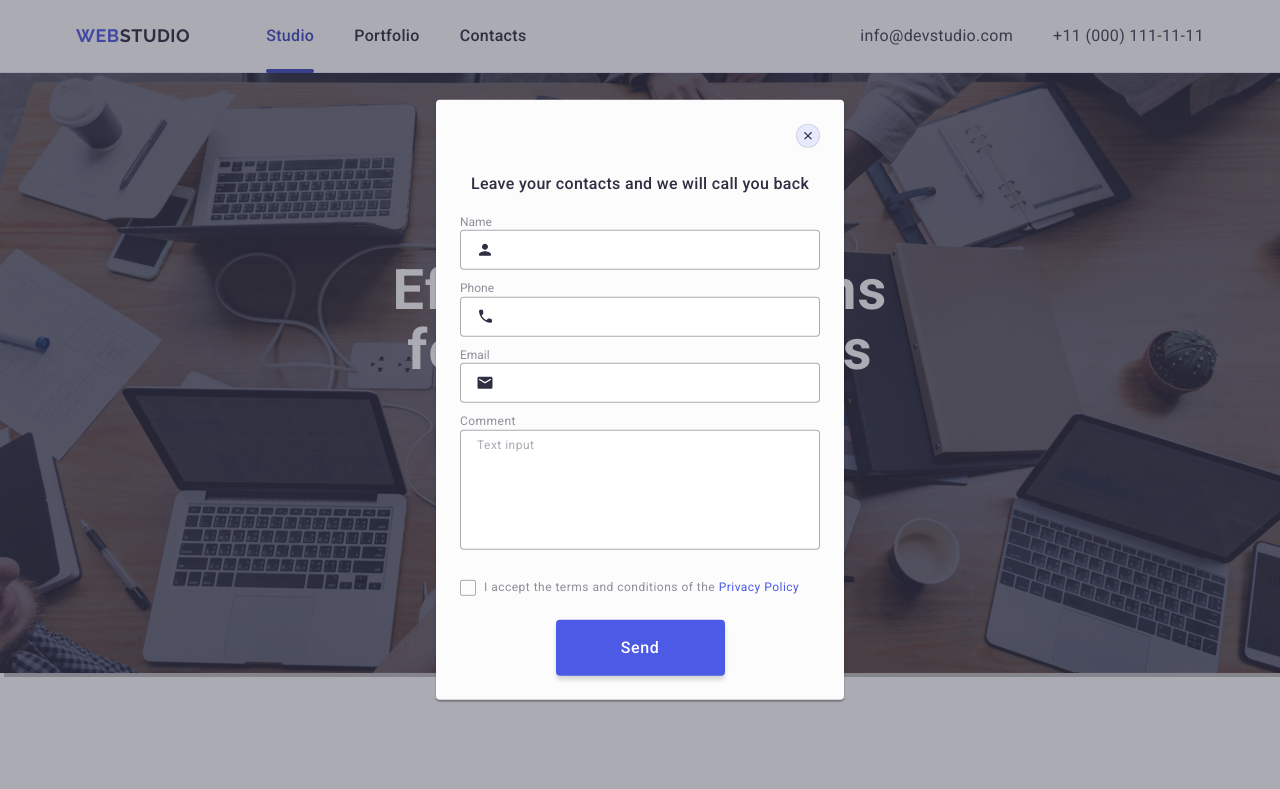
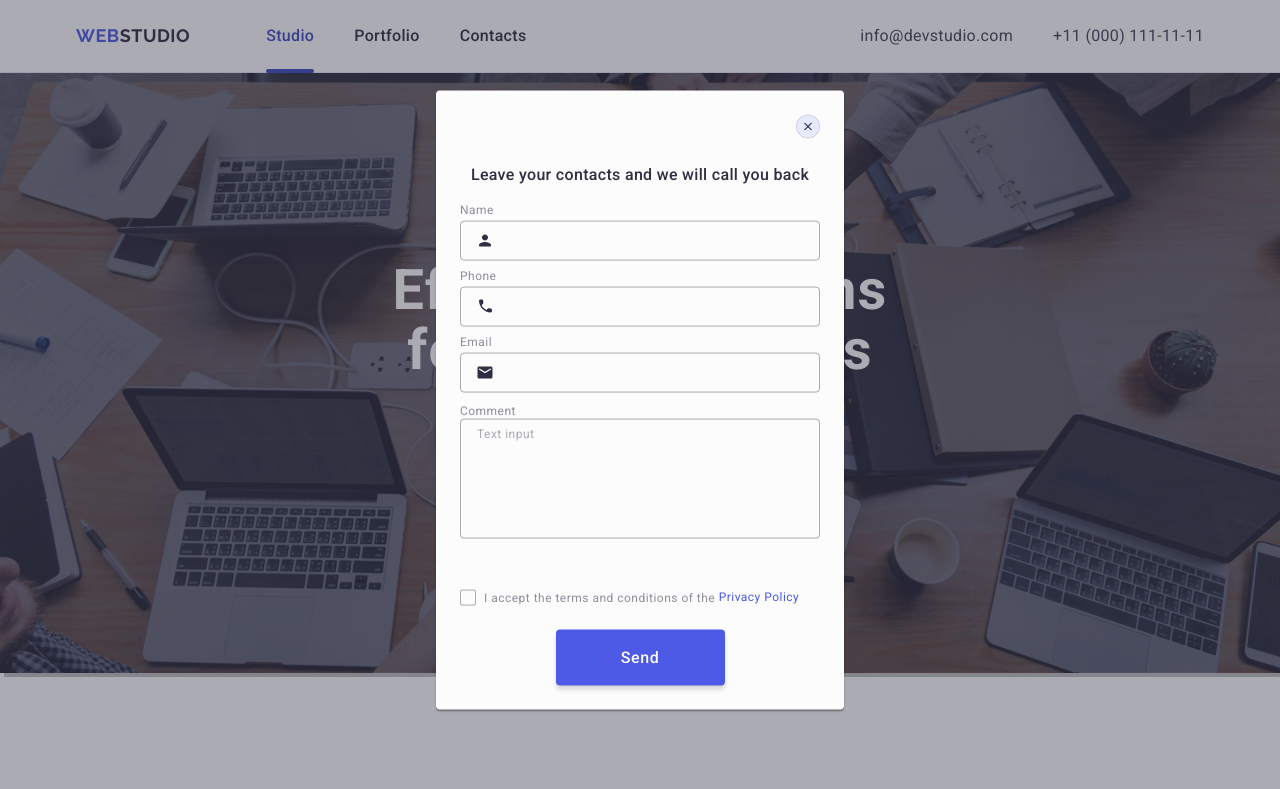
Before and after one commit to anastasiia-manziuk/goit-markup-hw-05, a plain HTML site: page index.html in a window 1280 px wide. Shown: the top 789 px of the page. Drawn offline with nearby package versions, Linux system fonts and the light colour scheme.

Commit message:
update hw-05

```diff
--- a/css/styles.css
+++ b/css/styles.css
@@ -758,17 +758,22 @@ img{
     background-color: #E7E9FC;
     cursor: pointer;
 
-    transition: background-color 250ms cubic-bezier(0.4, 0, 0.2, 1);
+
+    padding: 0;
+
+    transition: background-color 250ms cubic-bezier(0.4, 0, 0.2, 1),
+        border 250ms cubic-bezier(0.4, 0, 0.2, 1);
 
     display: flex;
     align-items: center;
     justify-content: center;
 }
 
-.close {
+.close-images{
     fill:#2e2f42;
     position: relative;
     transition: fill 250ms cubic-bezier(0.4, 0, 0.2, 1);
+    border: none;
 
 
 }
@@ -778,8 +783,8 @@ img{
     background-color: #404bbf;
 }
 
-.btn-close:hover .close,
-.btn-close:focus .close{
+.btn-close:hover .close-images,
+.btn-close:focus .close-images{
     fill: #fff;
 }
 
@@ -800,9 +805,11 @@ img{
 }
 
 .modal-label{
+    display: block;
     font-weight: 400;
     font-size: 12px;
-    line-height: 1.16;
+    line-height: 1.17;
+    letter-spacing: 0.04em;
     margin-bottom: 4px;
     color: #8e8f99;
 
@@ -815,6 +822,9 @@ img{
     height: 40px;
     padding-left: 38px;
     transition: border-color 250ms cubic-bezier(0.4, 0, 0.2, 1);
+
+    background-color: transparent;
+    outline: transparent;
 }
 
 .modal-input-wrap{
@@ -833,7 +843,6 @@ img{
 .input-form:hover,
 .input-form:focus{
     border-color:#4d5ae5 ;
-    outline: none;
     box-shadow: none;
 }
 
@@ -857,12 +866,20 @@ img{
     height: 120px;
     padding: 8px 16px;
     resize: none;
+    font-weight: 400;
+    font-size: 12px;
+    line-height: 1.16;
+    letter-spacing: 0.04em;
+
+    background-color: transparent;
+    outline: transparent;
+
+    transition: border-color 250ms cubic-bezier(0.4, 0, 0.2, 1);
 }
 
 .textarea-form:hover,
 .textarea-form:focus{
     border-color: #4d5ae5;
-    outline: none;
     box-shadow: none;
 }
 
@@ -875,6 +892,7 @@ img{
 }
 
 .checkbox-form{
+    margin-bottom: 24px;
     opacity: 0;
 }
 
@@ -885,7 +903,7 @@ img{
 .text-checkbox {
     font-size: 12px;
     font-weight: 400;
-    line-height: 1.16;
+    line-height: 1.17;
     letter-spacing: 0.04em;
     color: #8e8f99;
     display: flex;
@@ -917,8 +935,10 @@ img{
     align-items: center;
     justify-content: center;
     fill: transparent;
+    transition: background-color 250ms cubic-bezier(0.4, 0, 0.2, 1), border 250ms cubic-bezier(0.4, 0, 0.2, 1),
+        fill 250ms cubic-bezier(0.4, 0, 0.2, 1);
 
-
+    display: inline-flex;
 
 }
 
@@ -941,7 +961,7 @@ img{
 .btn-form{
     border-radius: 4px;
     padding: 16px 32px;
-    width: 169px;
+    min-width: 169px;
     height: 56px;
     display: block;
     box-shadow: 0 4px 4px 0 rgba(0, 0, 0, 0.15);
@@ -956,6 +976,8 @@ img{
     margin-top: 24px;
     transition: background-color 250ms cubic-bezier(0.4, 0, 0.2, 1);
     border: none;
+
+    cursor: pointer;
 }
 
 .btn-form:hover,
--- a/index.html
+++ b/index.html
@@ -439,7 +439,7 @@
 <div class="backdrop is-open" data-modal>
     <div class="modal">
         <button type="button" class="btn-close" data-modal-close>
-            <svg class="close" width="8px" height="8px">
+            <svg class="close-images" width="8" height="8">
             <use href="./images/icons.svg#icon-close"></use>
         </svg>
     </button>
@@ -451,7 +451,7 @@
 
             <div class="modal-input-wrap">
                 <input type="text" class="input-form" name="user-name" id="user-name">
-            <svg class="modal-icon" width="18" height="18">
+            <svg class="modal-icon" width="18" height="24">
                 <use href="./images/icons.svg#icon-person"></use>
             </svg>
         </div>
@@ -488,8 +488,8 @@
         </div>
 
         <div class="input-checkbox">
-            <input class="checkbox-form  visually-hidden" type="checkbox" name="policy" id="policy" value="true" />
-            <label class="text-checkbox" for="policy">
+            <input class="checkbox-form  visually-hidden" type="checkbox" name="user-privacy" id="user-privacy" value="true" />
+            <label class="text-checkbox" for="user-privacy">
                 <span class="modal-checkbox-icon">
                 <svg class="checkbox-icon" width="10" height="8">
                 <use href="./images/icons.svg#icon-vector"></use>
```
